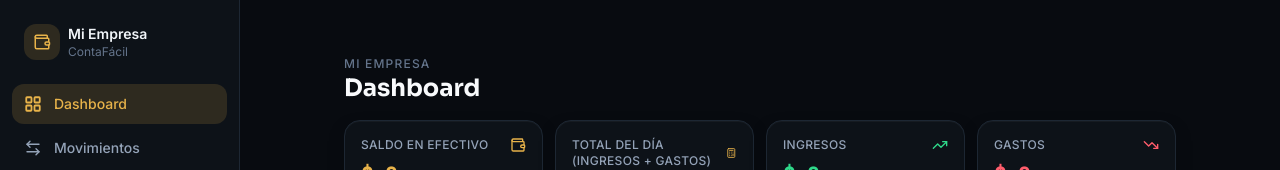
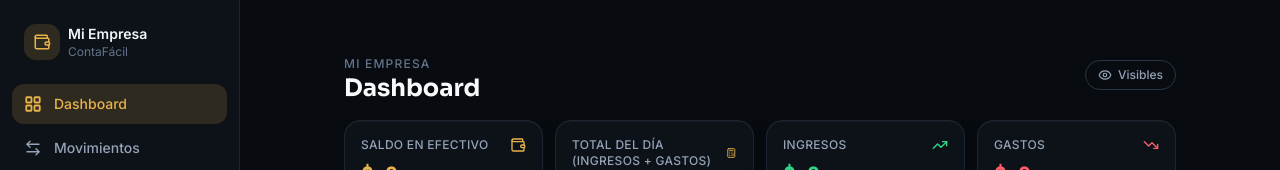
Before and after one commit to lordFullstack/contafacil, a React (Vite) app: page / in a window 1280 px wide. Shown: the top 170 px of the page. Built offline with nearby package versions, Linux system fonts and the light colour scheme; no server answers; the database is empty.

Commit message:
Add files via upload

```diff
--- a/src/pages/Dashboard.jsx
+++ b/src/pages/Dashboard.jsx
@@ -1,5 +1,5 @@
 import { useEffect, useRef, useState } from 'react'
-import { TrendingUp, TrendingDown, Wallet, Download, FileJson, Upload, Plus, Calculator, Layers } from 'lucide-react'
+import { TrendingUp, TrendingDown, Wallet, Download, FileJson, Upload, Plus, Calculator, Layers, Eye, EyeOff } from 'lucide-react'
 import { AreaChart, Area, XAxis, Tooltip, ResponsiveContainer, CartesianGrid } from 'recharts'
 import StatCard, { formatCOP } from '../components/StatCard'
 import TransactionForm from '../components/TransactionForm'
@@ -23,7 +23,18 @@ export default function Dashboard({ refreshKey, onDataChanged, settings }) {
   const [importError, setImportError] = useState('')
   const [period, setPeriod] = useState('dia') // 'dia' | 'mes' | 'anio'
   const [dayRange, setDayRange] = useState(7) // 7 | 15 | 30, solo aplica cuando period === 'dia'
+  const [valuesHidden, setValuesHidden] = useState(
+    () => localStorage.getItem('cf_dashboard_hidden') === '1'
+  )
   const fileInputRef = useRef(null)
+
+  function toggleValuesHidden() {
+    setValuesHidden((prev) => {
+      const next = !prev
+      localStorage.setItem('cf_dashboard_hidden', next ? '1' : '0')
+      return next
+    })
+  }
 
   const [loading, setLoading] = useState(true)
   const [summary, setSummary] = useState({ ingresos: 0, gastos: 0, saldo: 0 })
@@ -109,11 +120,21 @@ export default function Dashboard({ refreshKey, onDataChanged, settings }) {
   return (
     <div className="pb-28 md:pb-10">
       {/* Encabezado */}
-      <header className="px-5 pt-6 pb-4 md:px-0">
-        <p className="text-xs font-medium uppercase tracking-widest text-slate-500">
-          {settings.companyName}
-        </p>
-        <h1 className="font-display text-2xl font-bold text-slate-50">Dashboard</h1>
+      <header className="flex items-start justify-between px-5 pt-6 pb-4 md:px-0">
+        <div>
+          <p className="text-xs font-medium uppercase tracking-widest text-slate-500">
+            {settings.companyName}
+          </p>
+          <h1 className="font-display text-2xl font-bold text-slate-50">Dashboard</h1>
+        </div>
+        <button
+          onClick={toggleValuesHidden}
+          className="mt-1 flex items-center gap-1.5 rounded-full border border-base-600 px-3 py-1.5 text-xs font-medium text-slate-400 active:scale-[0.98]"
+          title={valuesHidden ? 'Mostrar montos' : 'Ocultar montos'}
+        >
+          {valuesHidden ? <EyeOff size={14} /> : <Eye size={14} />}
+          {valuesHidden ? 'Ocultos' : 'Visibles'}
+        </button>
       </header>
 
       {loading && (
@@ -123,19 +144,26 @@ export default function Dashboard({ refreshKey, onDataChanged, settings }) {
       {/* Tarjetas resumen */}
       <div className="grid grid-cols-2 gap-3 px-5 md:grid-cols-4 md:px-0">
         <div className="col-span-2 md:col-span-1">
-          <StatCard label="Saldo en efectivo" value={summary.saldo} icon={Wallet} tone="neutral" />
+          <StatCard label="Saldo en efectivo" value={summary.saldo} icon={Wallet} tone="neutral" hidden={valuesHidden} />
         </div>
         <div className="col-span-2 md:col-span-1">
-          <StatCard label="Total del día (ingresos + gastos)" value={today.totalHoy} icon={Calculator} tone="neutral" />
+          <StatCard
+            label="Total del día (ingresos + gastos)"
+            value={today.totalHoy}
+            icon={Calculator}
+            tone="neutral"
+            hidden={valuesHidden}
+          />
         </div>
-        <StatCard label="Ingresos" value={summary.ingresos} icon={TrendingUp} tone="ingreso" />
-        <StatCard label="Gastos" value={summary.gastos} icon={TrendingDown} tone="egreso" />
+        <StatCard label="Ingresos" value={summary.ingresos} icon={TrendingUp} tone="ingreso" hidden={valuesHidden} />
+        <StatCard label="Gastos" value={summary.gastos} icon={TrendingDown} tone="egreso" hidden={valuesHidden} />
         <div className="col-span-2 md:col-span-4">
           <StatCard
             label="Total global (ingresos + gastos, histórico)"
             value={summary.ingresos + summary.gastos}
             icon={Layers}
             tone="neutral"
+            hidden={valuesHidden}
           />
         </div>
       </div>
```
